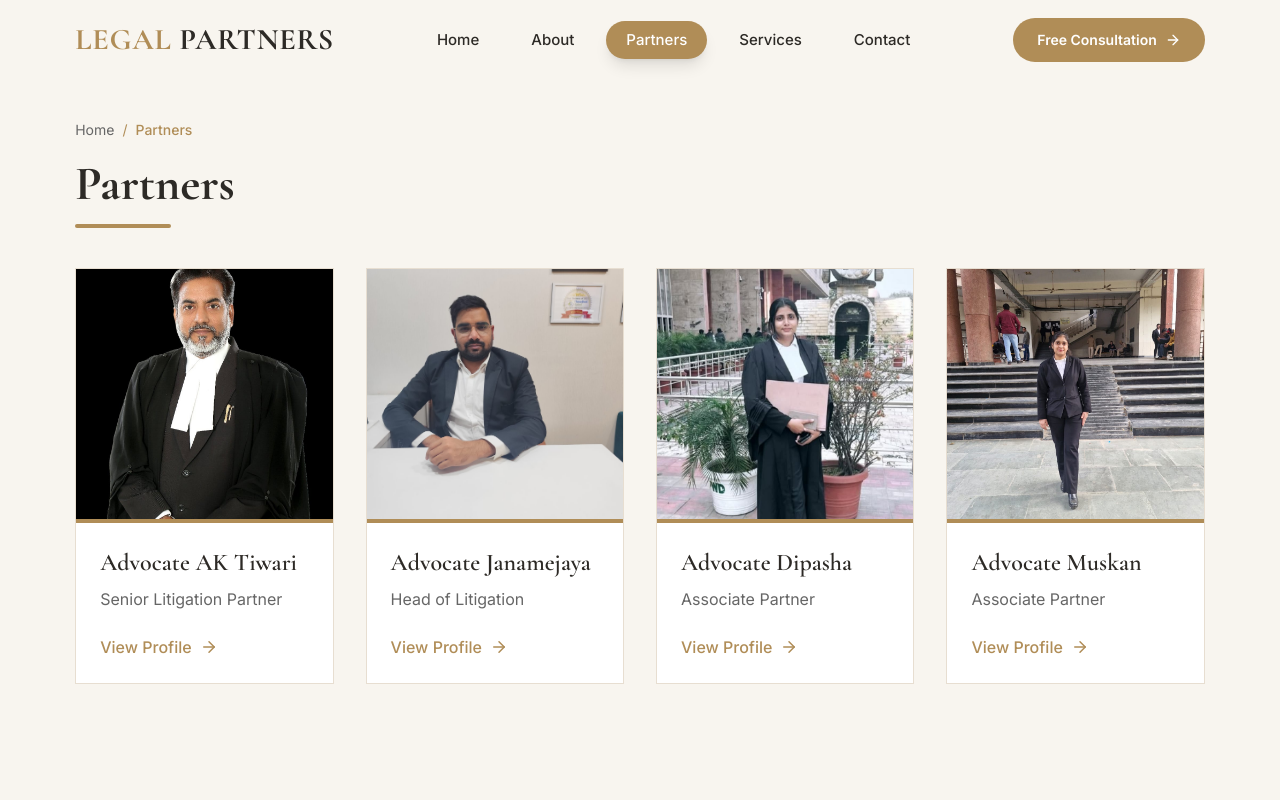
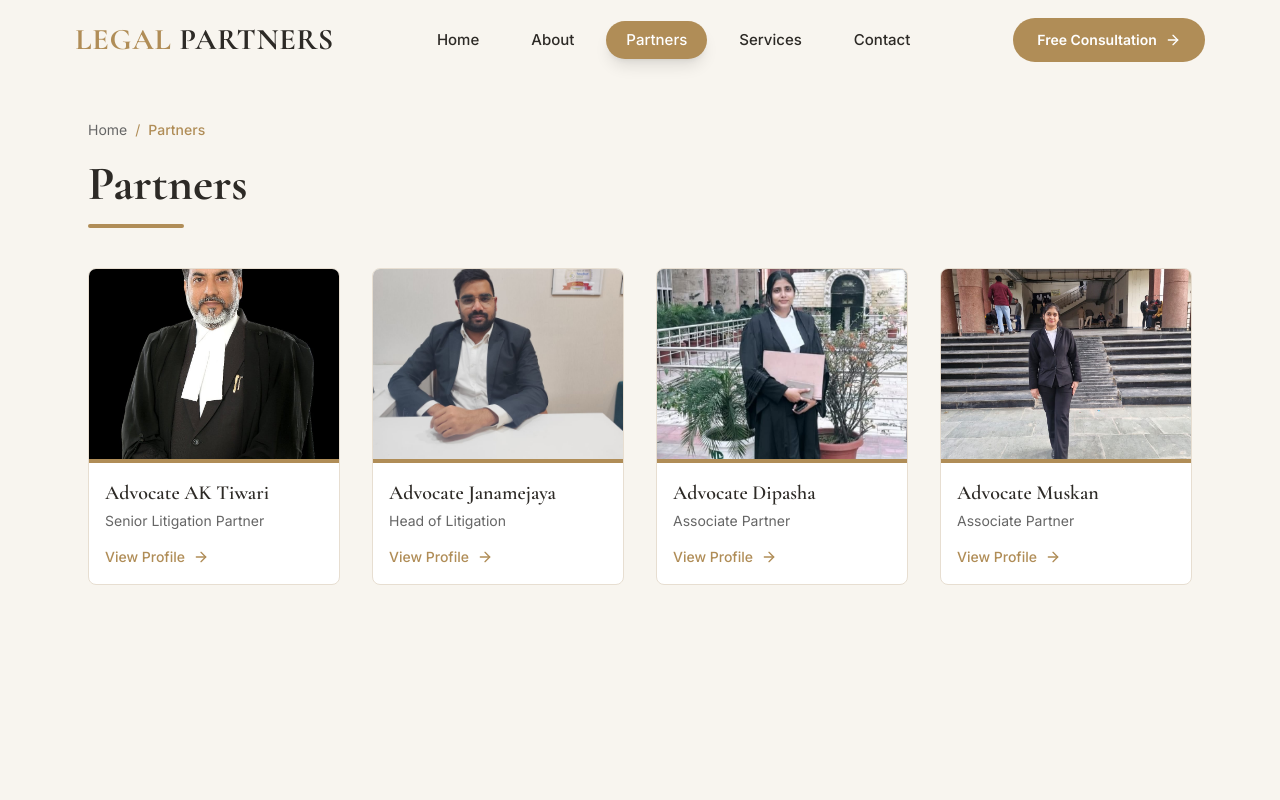
Before and after one commit to nitishbainslaa/lp-law-india, a Next.js app: page /partner in a window 1280 px wide. Shown: the top 800 px of the page. Built offline with nearby package versions, Linux system fonts and the light colour scheme.

Commit message:
Refactor partner page layout and styles

```diff
--- a/src/app/partner/page.tsx
+++ b/src/app/partner/page.tsx
@@ -37,15 +37,14 @@ export default function PartnersPage() {
     <>
       <Navbar />
 
-      <main className="bg-[#F8F5EF] min-h-screen">
+      <main className="min-h-screen bg-[#F8F5EF]">
 
         {/* Breadcrumb */}
 
         <section className="py-10">
-          <div className="container mx-auto px-6">
+          <div className="mx-auto max-w-6xl px-6">
 
             <div className="flex items-center gap-2 text-sm">
-
               <Link
                 href="/"
                 className="text-[#666] transition hover:text-[#B08D57]"
@@ -58,7 +57,6 @@ export default function PartnersPage() {
               <span className="font-medium text-[#B08D57]">
                 Partners
               </span>
-
             </div>
 
             <h1 className="mt-5 text-5xl font-bold text-[#2D2A26]">
@@ -72,21 +70,21 @@ export default function PartnersPage() {
 
         {/* Partners */}
 
-        <section className="pb-10">
+        <section className="pb-12">
 
-          <div className="container mx-auto px-6">
+          <div className="mx-auto max-w-6xl px-6">
 
-            <div className="grid gap-8 md:grid-cols-2 xl:grid-cols-4">
+            <div className="grid justify-items-center gap-8 md:grid-cols-2 xl:grid-cols-4">
 
               {partners.map((partner) => (
 
                 <Link
                   key={partner.name}
                   href={partner.link}
-                  className="group overflow-hidden bg-white border border-[#E7DED1] transition-all duration-500 hover:-translate-y-2 hover:shadow-2xl"
+                  className="group w-full max-w-[260px] overflow-hidden rounded-lg border border-[#E7DED1] bg-white transition-all duration-500 hover:-translate-y-2 hover:shadow-2xl"
                 >
 
-                  <div className="relative h-[250px] overflow-hidden">
+                  <div className="relative h-[190px] overflow-hidden">
 
                     <Image
                       src={partner.image}
@@ -98,22 +96,19 @@ export default function PartnersPage() {
 
                   </div>
 
-                  <div className="border-t-4 border-[#B08D57] p-6">
+                  <div className="border-t-4 border-[#B08D57] p-4">
 
-                    <h2 className="text-2xl font-semibold text-[#2D2A26]">
+                    <h2 className="text-xl font-semibold text-[#2D2A26]">
                       {partner.name}
                     </h2>
 
-                    <p className="mt-2 text-[#666]">
+                    <p className="mt-1 text-sm text-[#666]">
                       {partner.designation}
                     </p>
 
-                    <div className="mt-6 inline-flex items-center gap-2 font-medium text-[#B08D57] transition-all duration-300 group-hover:gap-4">
-
+                    <div className="mt-4 inline-flex items-center gap-2 text-sm font-medium text-[#B08D57] transition-all duration-300 group-hover:gap-4">
                       View Profile
-
-                      <ArrowRight size={18} />
-
+                      <ArrowRight size={16} />
                     </div>
 
                   </div>
```
